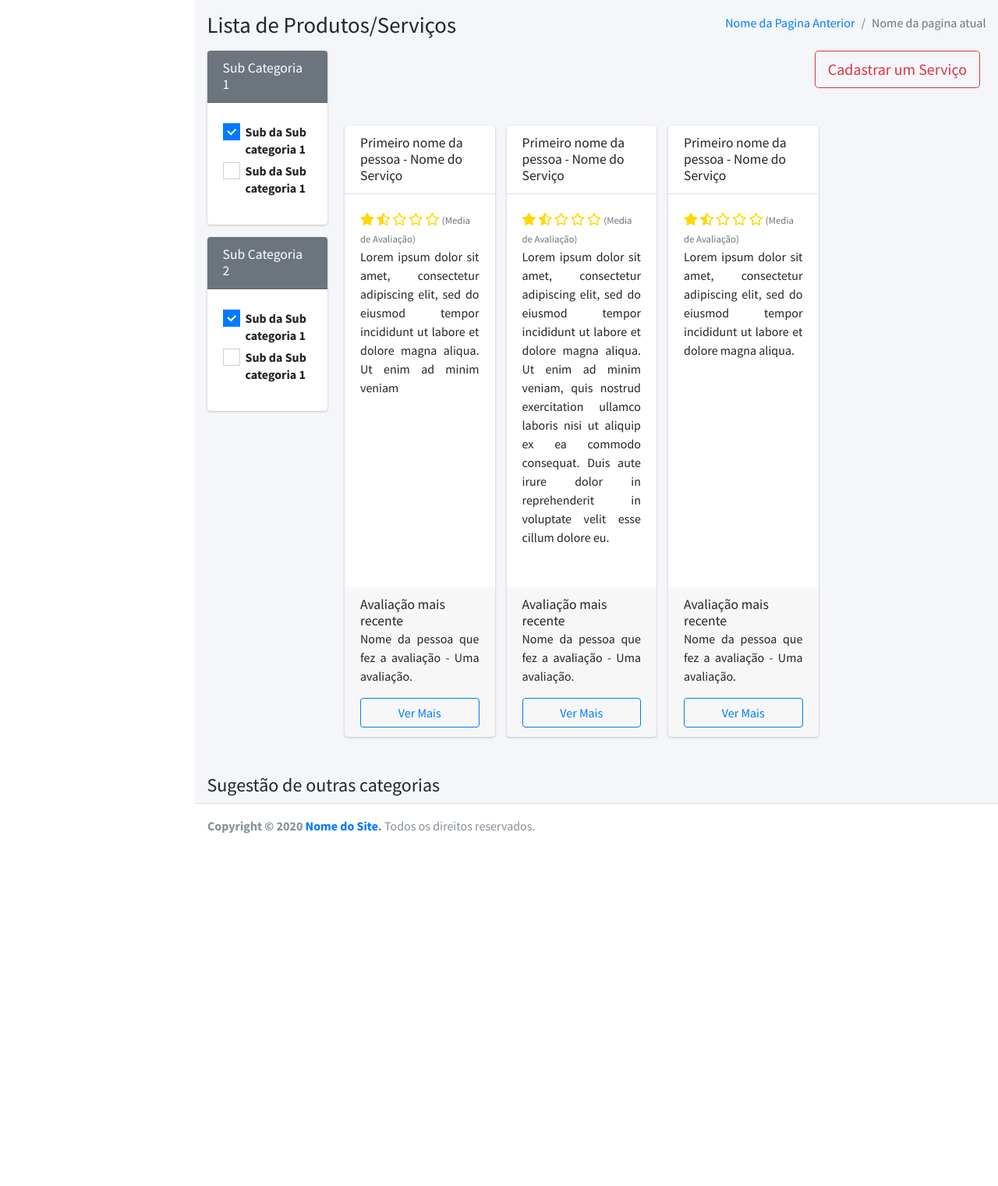
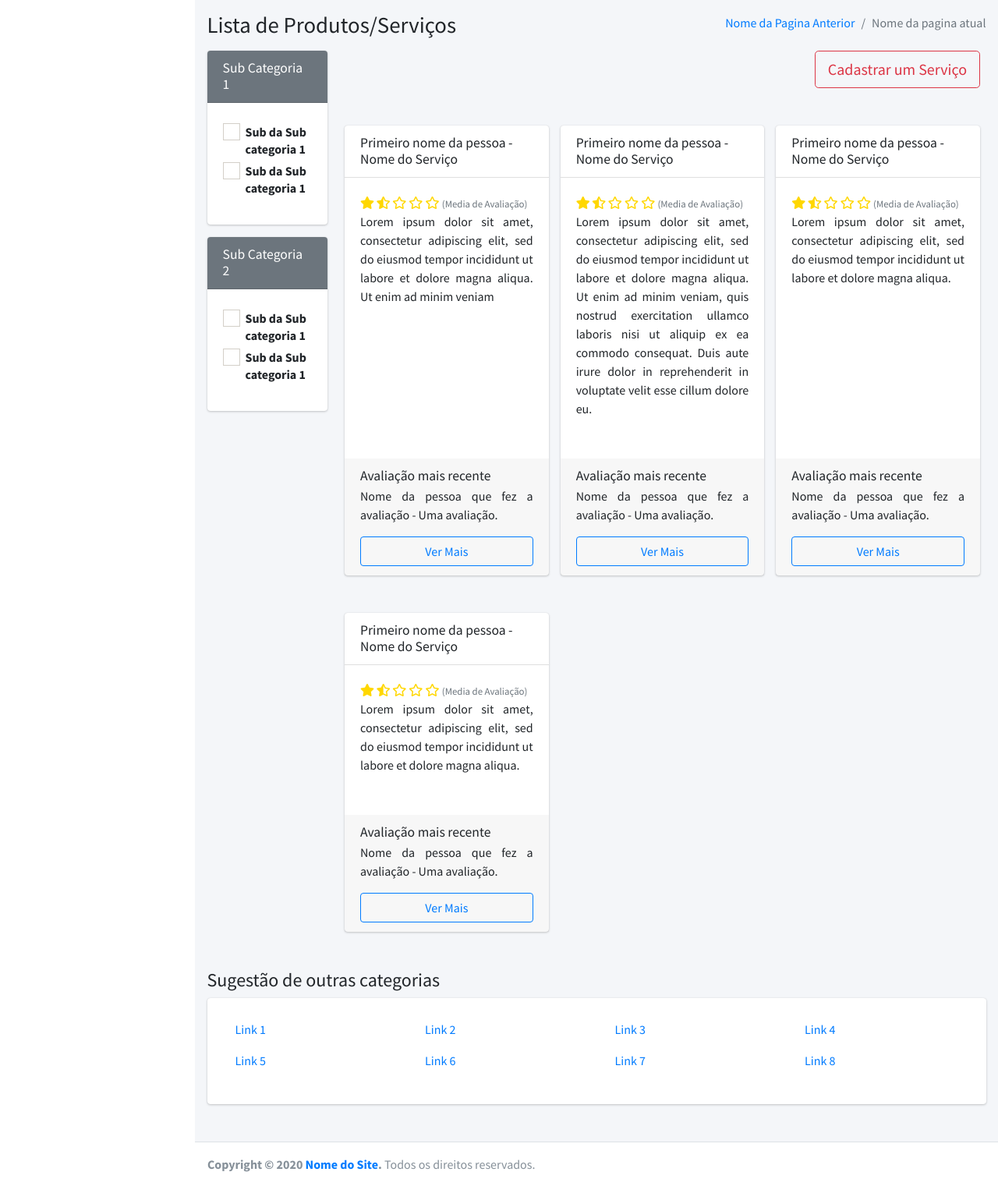
Before and after one commit to RubensHerculano22/ControleServico, a CodeIgniter app: page /TCC/index.php/home/lista in a window 1280 px wide. Shown: the part 57-1578 px from the top of the page at 78% size. Before the commit the page ends 1126 px from the top, so only its background shows below. Run offline with CodeIgniter, Linux system fonts and the light colour scheme; some libraries are stand-ins or nearby versions.

Commit message:
Pequena correção

```diff
--- a/application/views/home/lista.php
+++ b/application/views/home/lista.php
@@ -14,7 +14,7 @@
                         <div class="card-body">
                             <div class="form-group clearfix">
                                 <div class="icheck-primary">
-                                    <input type="checkbox" id="checkboxPrimary1" checked="">
+                                    <input type="checkbox" id="checkboxPrimary1">
                                     <label for="checkboxPrimary1">
                                         Sub da Sub categoria 1
                                     </label>
@@ -43,7 +43,7 @@
                         <div class="card-body">
                             <div class="form-group clearfix">
                                 <div class="icheck-primary">
-                                    <input type="checkbox" id="checkboxPrimary21" checked="">
+                                    <input type="checkbox" id="checkboxPrimary21">
                                     <label for="checkboxPrimary21">
                                         Sub da Sub categoria 1
                                     </label>
@@ -66,7 +66,7 @@
                     <div class="col-md-12 col-sm-12 col-xs-12">
                         <button type="button" class="btn btn-outline-danger btn-lg float-right">Cadastrar um Serviço</button>
                     </div>
-                    <div class="col-md-3 col-sm-12 col-xs-12 pt-5">
+                    <div class="col-md-6 col-sm-6 col-lg-4 col-xs-12 pt-5">
                         <div class="card h-100">
                             <div class="card-header">
                                 <h3 class="card-title">Primeiro nome da pessoa - Nome do Serviço</h3>
@@ -88,7 +88,7 @@
                             </div>
                         </div>
                     </div>
-                    <div class="col-md-3 col-sm-12 col-xs-12 pt-5">
+                    <div class="col-md-6 col-lg-4 col-sm-6 col-xs-12 pt-5">
                         <div class="card h-100">
                             <div class="card-header">
                                 <h3 class="card-title">Primeiro nome da pessoa - Nome do Serviço</h3>
@@ -110,7 +110,29 @@
                             </div>
                         </div>
                     </div>
-                    <div class="col-md-3 col-sm-12 col-xs-12 pt-5">
+                    <div class="col-md-6 col-lg-4 col-sm-6 col-xs-12 pt-5">
+                        <div class="card h-100">
+                            <div class="card-header">
+                                <h3 class="card-title">Primeiro nome da pessoa - Nome do Serviço</h3>
+                            </div>
+                            <div class="card-body">
+                                <i class="fas fa-star" style="color: Gold"></i>
+                                <i class="fas fa-star-half-alt" style="color: Gold"></i>
+                                <i class="far fa-star" style="color: Gold"></i>
+                                <i class="far fa-star" style="color: Gold"></i>
+                                <i class="far fa-star" style="color: Gold"></i> <small class="text-muted">(Media de Avaliação)</small>
+                                <br/>
+                                <p class="text-justify">Lorem ipsum dolor sit amet, consectetur adipiscing elit, sed do eiusmod tempor incididunt ut labore et dolore magna aliqua.</p>
+                            </div>
+                            <div class="card-footer">
+                                <h3 class="card-title">Avaliação mais recente</h3>
+                                <br/>
+                                <p class="text-justify">Nome da pessoa que fez a avaliação - Uma avaliação.</p>
+                                <button type="button" class="btn btn-block btn-outline-primary">Ver Mais</button>
+                            </div>
+                        </div>
+                    </div>
+                    <div class="col-md-6 col-lg-4 col-sm-6 col-xs-12 pt-5">
                         <div class="card h-100">
                             <div class="card-header">
                                 <h3 class="card-title">Primeiro nome da pessoa - Nome do Serviço</h3>
@@ -136,9 +158,42 @@
             </div>
         </div>
     </div>
-    <div class="row pt-5">
+    <div class="row pt-5 pb-5">
         <div class="col-md-12 col-sm-12 col-xs-12">
             <h4 class="text-title">Sugestão de outras categorias</h4>
+            <div class="row">
+                <div class="col-md-12 col-sm-12 col-xs-12">
+                    <div class="card h-100">
+                        <div class="card-body">
+                            <div class="row">
+                                <div class="col-md-3 col-sm-12 col-xs-12">
+                                    <a class="nav-link" href="aa">Link 1</a>
+                                </div>
+                                <div class="col-md-3 col-sm-12 col-xs-12">
+                                    <a class="nav-link" href="aa">Link 2</a>
+                                </div>
+                                <div class="col-md-3 col-sm-12 col-xs-12">
+                                    <a class="nav-link" href="aa">Link 3</a>
+                                </div>
+                                <div class="col-md-3 col-sm-12 col-xs-12">
+                                    <a class="nav-link" href="aa">Link 4</a>
+                                </div>
+                                <div class="col-md-3 col-sm-12 col-xs-12">
+                                    <a class="nav-link" href="aa">Link 5</a>
+                                </div>
+                                <div class="col-md-3 col-sm-12 col-xs-12">
+                                    <a class="nav-link" href="aa">Link 6</a>
+                                </div>
+                                <div class="col-md-3 col-sm-12 col-xs-12">
+                                    <a class="nav-link" href="aa">Link 7</a>
+                                </div>
+                                <div class="col-md-3 col-sm-12 col-xs-12">
+                                    <a class="nav-link" href="aa">Link 8</a>
+                                </div>
+                            </div>
+                        </div>
+                    </div>
+                </div>
         </div>
     </div>
 </div>
```
